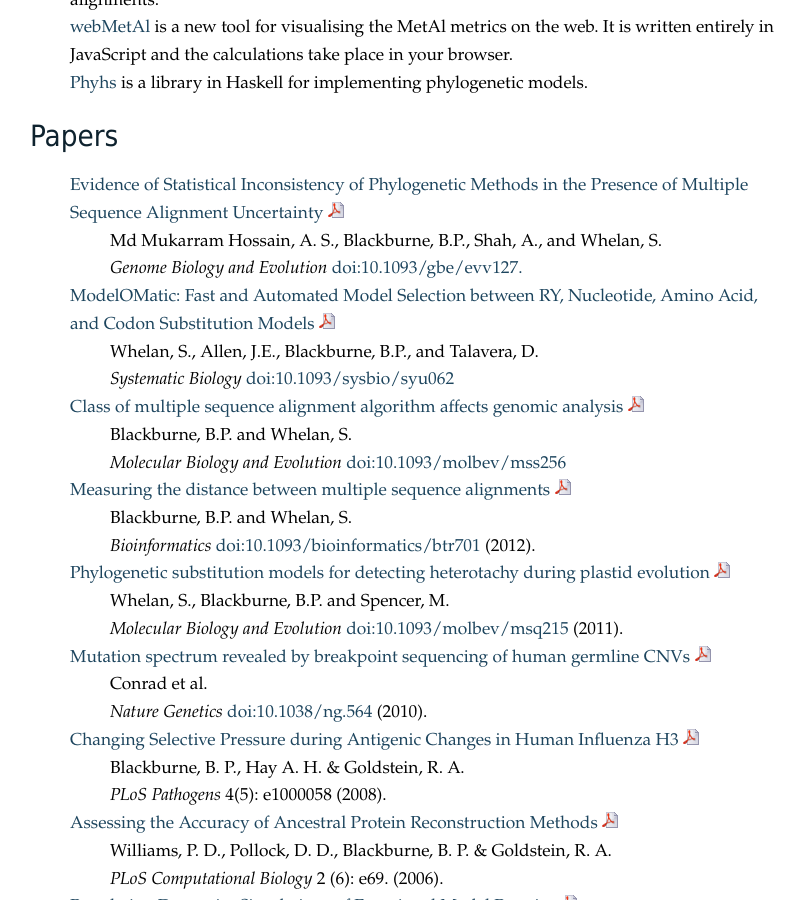
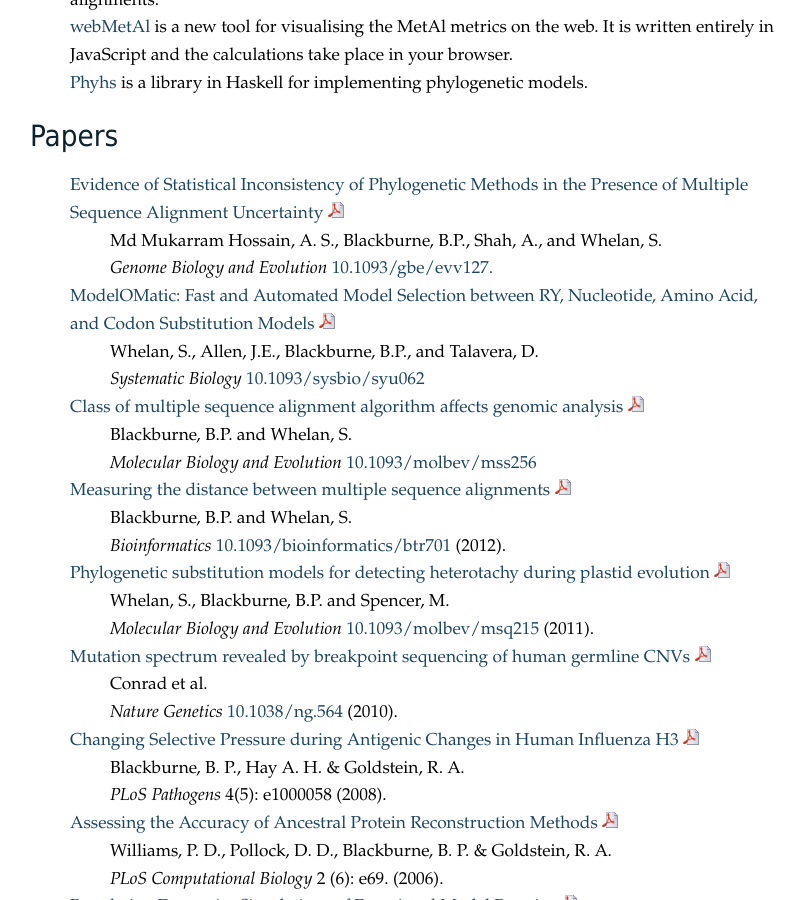
Before and after one commit to benb/benb.github.com, a Jekyll site: the page built from index.md, in a window 1280 px wide and 900 px high, scrolled down 297 px. Shown: the whole window, without its empty margins (235-1039 px from the left). Built offline with Jekyll 4.4.1, drawn with Linux system fonts in a browser that asks for light colours; a style sheet for code colours, icons or effects is not loaded.

```diff
--- a/index.md
+++ b/index.md
@@ -21,23 +21,23 @@
 
 -   [Evidence of Statistical Inconsistency of Phylogenetic Methods in the Presence of Multiple Sequence Alignment Uncertainty](http://dx.doi.org/10.1093/gbe/evv127) [![](/icons/pdf.png)](http://gbe.oxfordjournals.org/content/7/8/2102.full.pdf)
     -   Md Mukarram Hossain, A. S., Blackburne, B.P., Shah, A., and Whelan, S.
-    -   *Genome Biology and Evolution* [doi:10.1093/gbe/evv127.](http://dx.doi.org/10.1093/gbe/evv127)
+    -   *Genome Biology and Evolution* [10.1093/gbe/evv127.](http://dx.doi.org/10.1093/gbe/evv127)
 -   [ModelOMatic: Fast and Automated Model Selection between RY, Nucleotide, Amino Acid, and Codon Substitution Models](http://dx.doi.org/10.1093/sysbio/syu062) [![](/icons/pdf.png)](http://sysbio.oxfordjournals.org/content/early/2014/10/07/sysbio.syu062.full.pdf)
     -   Whelan, S., Allen, J.E., Blackburne, B.P., and Talavera, D.
-    -   *Systematic Biology* [doi:10.1093/sysbio/syu062](http://dx.doi.org/10.1093/sysbio/syu062)
+    -   *Systematic Biology* [10.1093/sysbio/syu062](http://dx.doi.org/10.1093/sysbio/syu062)
 -   [Class of multiple sequence alignment algorithm affects genomic analysis](http://dx.doi.org/10.1093/molbev/mss256) [![](/icons/pdf.png)](http://mbe.oxfordjournals.org/content/early/2012/12/04/molbev.mss256.full.pdf)
     -   Blackburne, B.P. and Whelan, S.
-    -   *Molecular Biology and Evolution* [doi:10.1093/molbev/mss256](http://dx.doi.org/10.1093/molbev/mss256)
+    -   *Molecular Biology and Evolution* [10.1093/molbev/mss256](http://dx.doi.org/10.1093/molbev/mss256)
 -   [Measuring the distance between multiple sequence alignments](http://dx.doi.org/10.1093/bioinformatics/btr701) [![](/icons/pdf.png)](http://bioinformatics.oxfordjournals.org/content/28/4/495.full.pdf)
     -   Blackburne, B.P. and Whelan, S.
-    -   *Bioinformatics* [doi:10.1093/bioinformatics/btr701](http://dx.doi.org/10.1093/bioinformatics/btr701) (2012).
+    -   *Bioinformatics* [10.1093/bioinformatics/btr701](http://dx.doi.org/10.1093/bioinformatics/btr701) (2012).
 -   [Phylogenetic substitution models for detecting heterotachy during plastid evolution](http://dx.doi.org/10.1093/molbev/msq215) [![](/icons/pdf.png)](http://mbe.oxfordjournals.org/content/28/1/449.full.pdf)
     -   Whelan, S., Blackburne, B.P. and Spencer, M.
-    -   *Molecular Biology and Evolution* [doi:10.1093/molbev/msq215](http://dx.doi.org/10.1093/molbev/nmsq215) (2011).
+    -   *Molecular Biology and Evolution* [10.1093/molbev/msq215](http://dx.doi.org/10.1093/molbev/nmsq215) (2011).
 -   [Mutation spectrum revealed by breakpoint sequencing of human germline CNVs](http://dx.doi.org/10.1038/ng.564) [![](/icons/pdf.png)](http://www.nature.com/ng/journal/vaop/ncurrent/pdf/ng.564.pdf)
     -   Conrad et al.
-    -   *Nature Genetics* [doi:10.1038/ng.564](http://dx.doi.org/10.1038/ng.564) (2010).
--   [Changing Selective Pressure during Antigenic Changes in Human Influenza H3](http://dx.doi.org/doi:10.1371/journal.ppat.1000058) [![](/icons/pdf.png)](http://dx.plos.org/10.1371/journal.ppat.1000058.pdf)
+    -   *Nature Genetics* [10.1038/ng.564](http://dx.doi.org/10.1038/ng.564) (2010).
+-   [Changing Selective Pressure during Antigenic Changes in Human Influenza H3](http://dx.doi.org/10.1371/journal.ppat.1000058) [![](/icons/pdf.png)](http://dx.plos.org/10.1371/journal.ppat.1000058.pdf)
     -   Blackburne, B. P., Hay A. H. & Goldstein, R. A.
     -   *PLoS Pathogens* 4(5): e1000058 (2008).
 -   [Assessing the Accuracy of Ancestral Protein Reconstruction Methods](http://dx.doi.org/10.1371/journal.pcbi.0020069) [![](/icons/pdf.png)](http://dx.plos.org/10.1371/journal.pcbi.0020069.pdf)
```
